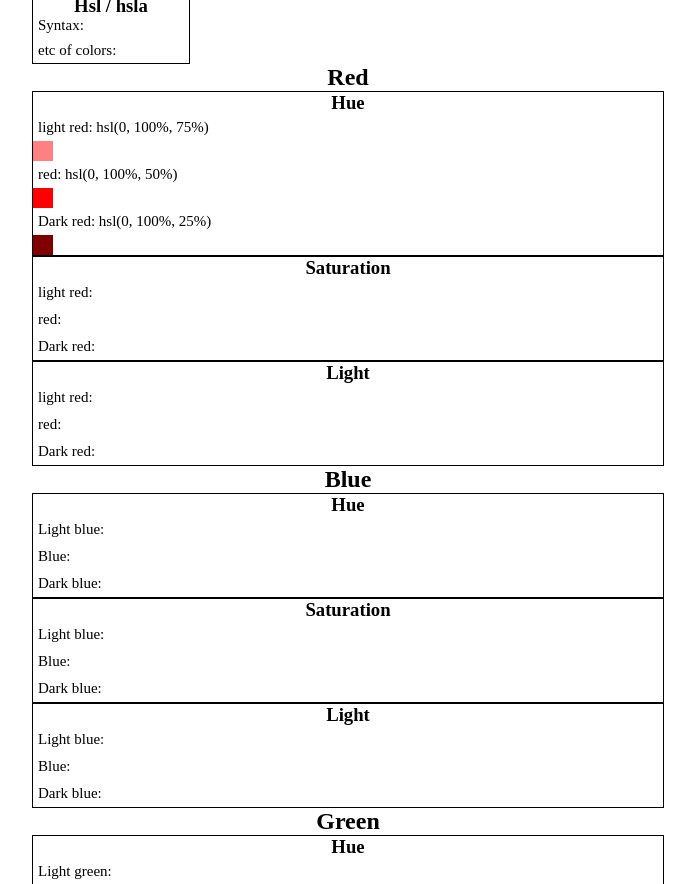
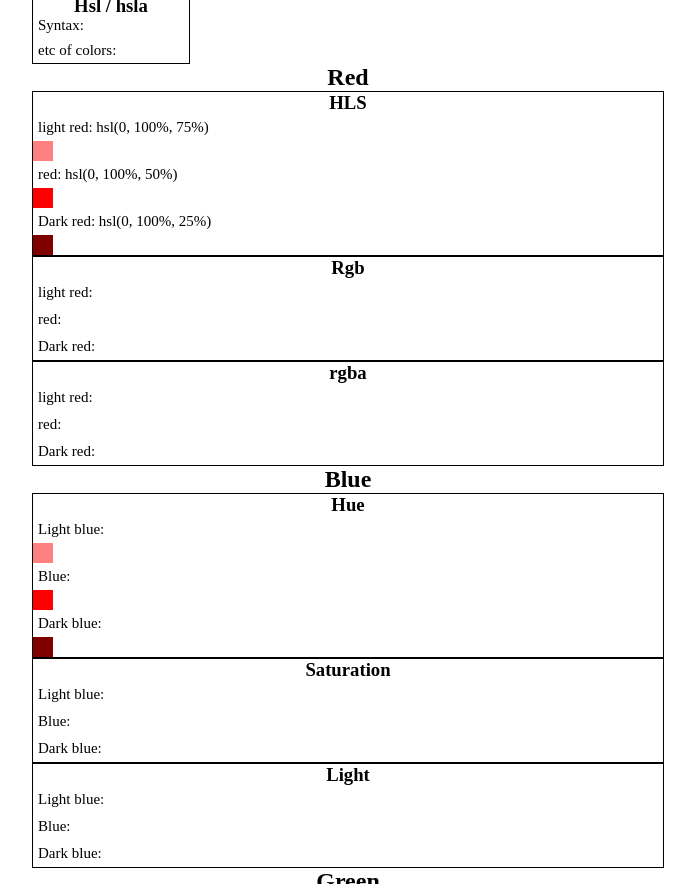
Before and after one commit to matt2256/Visualisering, a plain HTML site: page Web design system/color.html in a window 1280 px wide. Shown: the part 216-1100 px from the top of the page, without its empty margins (292-987 px from the left). Drawn offline with Linux system fonts and the light colour scheme.

Commit message:
Changed the names of the different sub classes of colors

```diff
--- a/Web design system/color.html
+++ b/Web design system/color.html
@@ -41,7 +41,7 @@
         <h2>Red</h2>
         <div class="Hue">
           <div class="Border">
-            <h3>Hue</h3>
+            <h3>HLS</h3>
             <p>light red: hsl(0, 100%, 75%)</p>
             <div class="LightRedHue"></div>
             <p>red: hsl(0, 100%, 50%)</p>
@@ -52,7 +52,7 @@
         </div>
         <div class="Saturation">
           <div class="Border">
-            <h3>Saturation</h3>
+            <h3>Rgb</h3>
             <p>light red:</p>
           <div class="LightRedSat"></div>
           <p>red:</p>
@@ -63,7 +63,7 @@
         </div>
         <div class="Light">
             <div class="Border">
-                <h3>Light</h3>
+                <h3>rgba</h3>
                 <p>light red:</p>
                   <div class="LightRedLight""></div>
                   <p>red:</p>
--- a/Web design system/styles.css
+++ b/Web design system/styles.css
@@ -81,7 +81,7 @@ p, li {
     width:  25%;
     max-width: 330px;
 }
-/* Rød farve */
+/* Red Color */
 .LightRedHue {
     background-color: hsl(0, 100%, 75%);
     width: 20px;
@@ -99,3 +99,22 @@ p, li {
     width: 20px;
     height: 20px;
 }
+
+/* Blue Color*/
+.LightBlueHue {
+    background-color: hsl(0, 100%, 75%);
+    width: 20px;
+    height: 20px;
+}
+
+.BlueHue {
+    background-color: hsl(0, 100%, 50%);
+    width: 20px;
+    height: 20px;
+}
+
+.DarkBlueHue {
+    background-color: hsl(0, 100%, 25%);
+    width: 20px;
+    height: 20px;
+}
```
